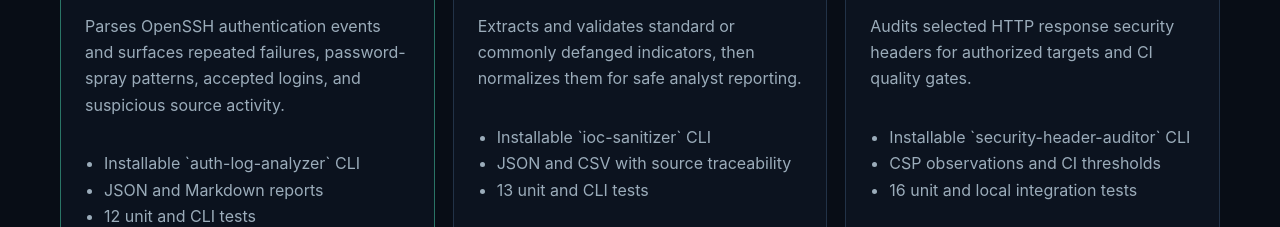
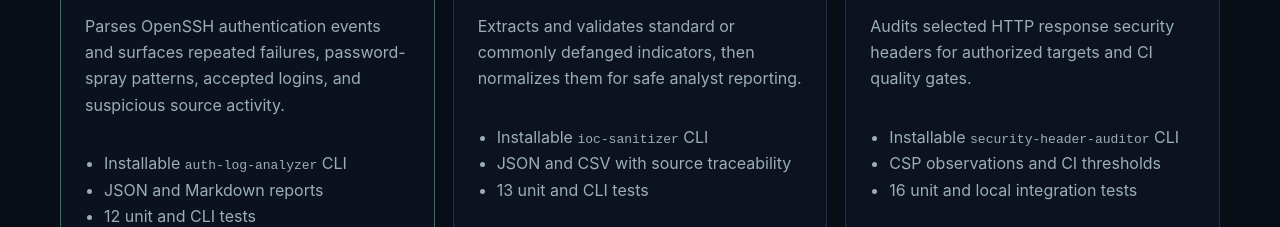
Before and after one commit to Z3X-1337/Z3X-1337.github.io, a plain HTML site: page index.html in a window 1280 px wide. Shown: the part 1332-1559 px from the top of the page. Drawn offline with Linux system fonts and the light colour scheme.

Commit message:
Use semantic code markup for CLI names

```diff
--- a/index.html
+++ b/index.html
@@ -61,21 +61,21 @@
           <div class="card-top"><span class="status active">Primary project</span><span>Python · v0.1.0</span></div>
           <h3>Auth Log Analyzer</h3>
           <p>Parses OpenSSH authentication events and surfaces repeated failures, password-spray patterns, accepted logins, and suspicious source activity.</p>
-          <ul><li>Installable `auth-log-analyzer` CLI</li><li>JSON and Markdown reports</li><li>12 unit and CLI tests</li></ul>
+          <ul><li>Installable <code>auth-log-analyzer</code> CLI</li><li>JSON and Markdown reports</li><li>12 unit and CLI tests</li></ul>
           <a href="https://github.com/Z3X-1337/auth-log-analyzer">View repository <span aria-hidden="true">→</span></a>
         </article>
         <article class="project-card">
           <div class="card-top"><span class="status">Supporting tool</span><span>Python · v0.1.0</span></div>
           <h3>IOC Sanitizer</h3>
           <p>Extracts and validates standard or commonly defanged indicators, then normalizes them for safe analyst reporting.</p>
-          <ul><li>Installable `ioc-sanitizer` CLI</li><li>JSON and CSV with source traceability</li><li>13 unit and CLI tests</li></ul>
+          <ul><li>Installable <code>ioc-sanitizer</code> CLI</li><li>JSON and CSV with source traceability</li><li>13 unit and CLI tests</li></ul>
           <a href="https://github.com/Z3X-1337/ioc-sanitizer">View repository <span aria-hidden="true">→</span></a>
         </article>
         <article class="project-card">
           <div class="card-top"><span class="status">Secondary project</span><span>Python · v0.1.0</span></div>
           <h3>Security Header Auditor</h3>
           <p>Audits selected HTTP response security headers for authorized targets and CI quality gates.</p>
-          <ul><li>Installable `security-header-auditor` CLI</li><li>CSP observations and CI thresholds</li><li>16 unit and local integration tests</li></ul>
+          <ul><li>Installable <code>security-header-auditor</code> CLI</li><li>CSP observations and CI thresholds</li><li>16 unit and local integration tests</li></ul>
           <a href="https://github.com/Z3X-1337/security-header-auditor">View repository <span aria-hidden="true">→</span></a>
         </article>
       </div>
```
